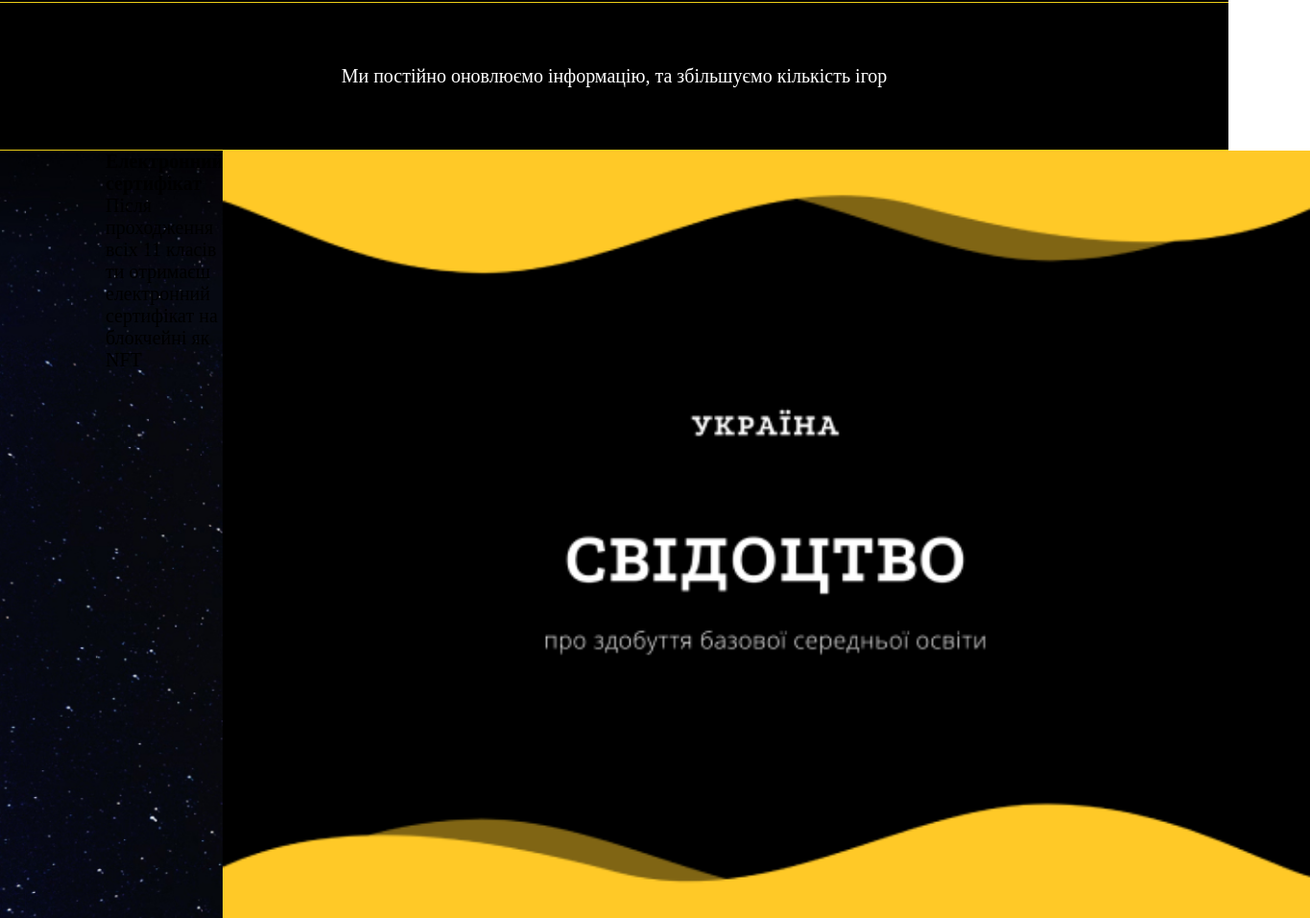
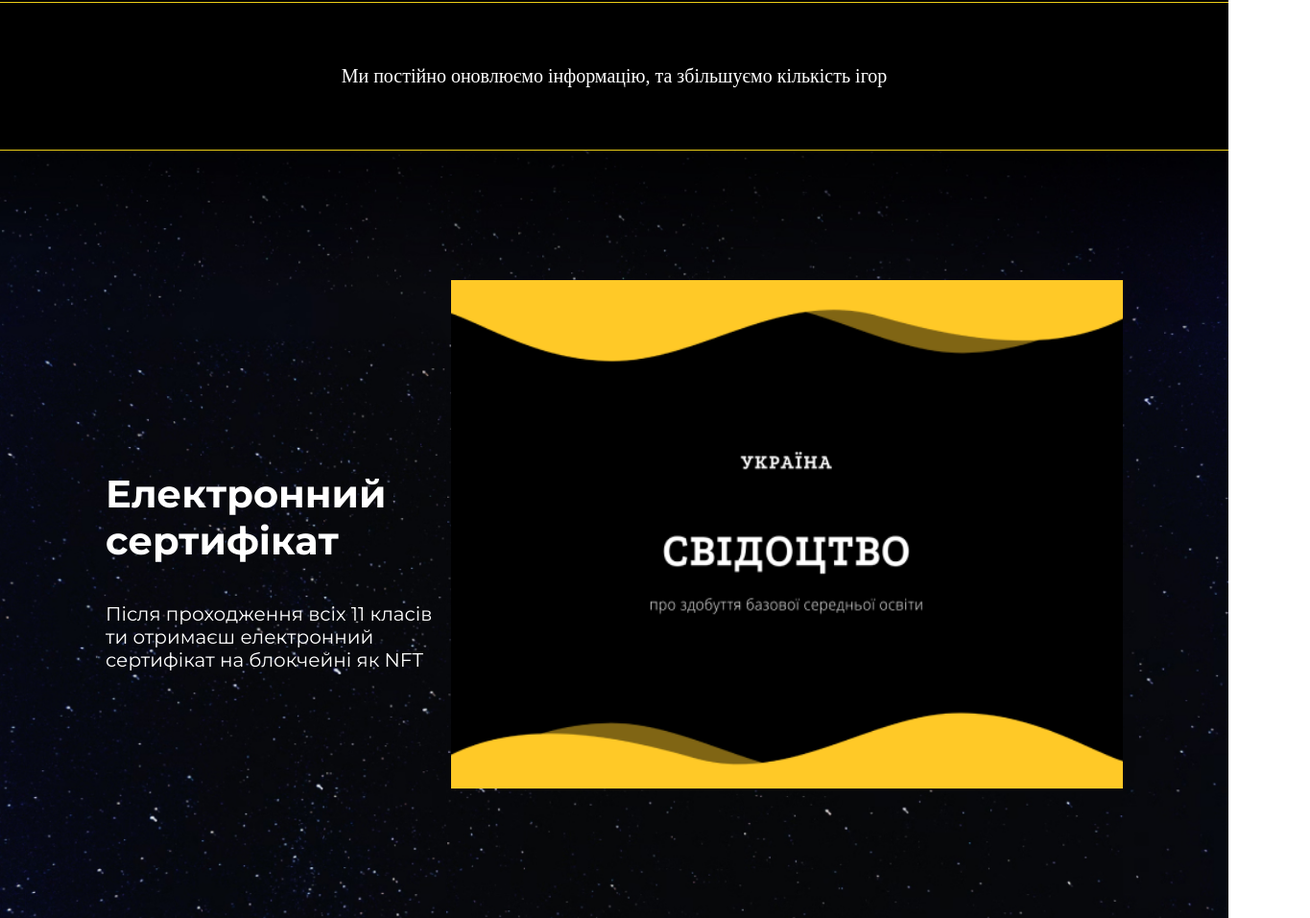
Before and after one commit to Bartkov-Dmytro/GameOFTeens_HTML-CSS, a plain HTML site: page index.html in a window 1280 px wide. Shown: the part 1778-2735 px from the top of the page at 96% size, 1365 px wide, since content can reach past the window. Drawn offline with Linux system fonts and the light colour scheme.

Commit message:
+свiдоцтво

```diff
--- a/index.html
+++ b/index.html
@@ -87,11 +87,11 @@
         <p>Ми постійно оновлюємо інформацію, та збільшуємо кількість ігор</p>
       </div>
       <section class="certificate-section container">
-        <div>
-          <h3>Електронний сертифікат</h3>
-          <p>Після проходження всіх 11 класів ти отримаєш електронний сертифікат на блокчейні як NFT</p>
+        <div class="certificate-text-content">
+          <h3 class="certificate-title">Електронний сертифікат</h3>
+          <p class="certificate-text">Після проходження всіх 11 класів ти отримаєш електронний сертифікат на блокчейні як NFT</p>
         </div>
-        <img src="assets/УКРАЇНА 1.png" alt="свідоцтво">
+        <img class="certificate" src="assets/УКРАЇНА 1.png" alt="свідоцтво">
       </section>
     </main>
   </body>
--- a/styles/style.css
+++ b/styles/style.css
@@ -115,8 +115,34 @@ header {
     height: 100vh;
 
     display: flex;
+    align-items: center;
+    justify-content: space-between;
 }
-
+.certificate {
+    width: 700px;
+    height: 530px;
+}
+.certificate-title {
+    font-family: 'Montserrat';
+    font-style: normal;
+    font-weight: 600;
+    font-size: 40px;
+    line-height: 49px;
+    color: white;
+    margin-bottom: 40px;
+}
+.certificate-text {
+    font-family: 'Montserrat';
+    font-style: normal;
+    font-weight: 400;
+    font-size: 20px;
+    line-height: 24px;
+    color: white;
+}
+.certificate-text-content {
+    max-width: 555px;
+    max-height: 135px;
+}
 
 
 
```
